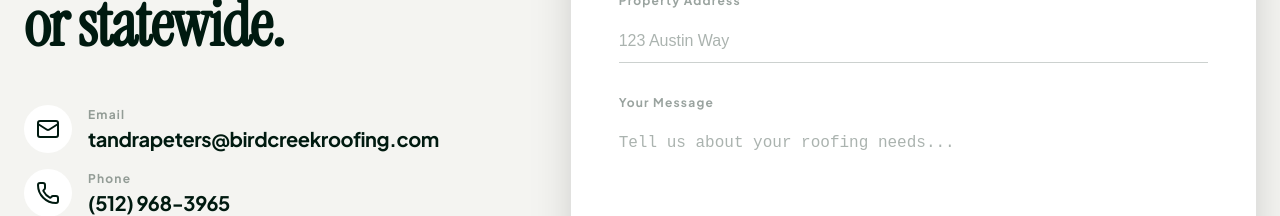
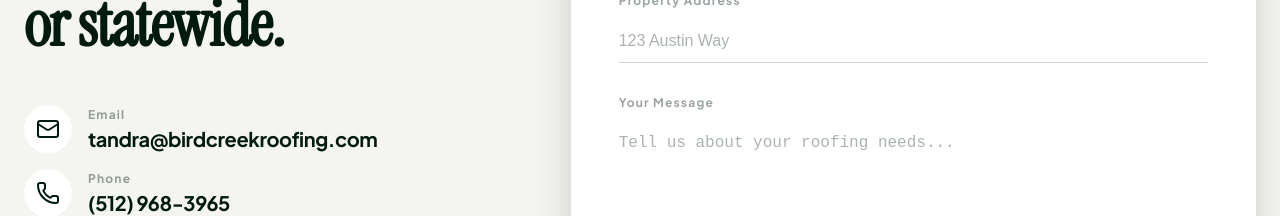
Before and after one commit to dallasbpeters/tandra-peters-consulting, a React (Vite) app: page / in a window 1280 px wide. Shown: the part 7280-7496 px from the top of the page. Built offline with nearby package versions, Linux system fonts and the light colour scheme; no server answers.

Commit message:
Update contact email address in Contact and SeoStructuredData components
- Changed the email address from "tandrapeters@birdcreekroofing.com" to "tandra@birdcreekroofing.com" in both the Contact and SeoStructuredData components for consistency and accuracy.

```diff
--- a/src/components/Contact.tsx
+++ b/src/components/Contact.tsx
@@ -11,7 +11,7 @@
 export const Contact = ({
   tagline = "Contact the consultant",
   title = "Request a free roofing consultation in Austin or statewide.",
-  email = "tandrapeters@birdcreekroofing.com",
+  email = "tandra@birdcreekroofing.com",
   phone = "(512) 968-3965",
   location = "Austin, Texas",
   serviceOptions = CONTACT_SERVICE_OPTIONS,
--- a/src/components/SeoStructuredData.tsx
+++ b/src/components/SeoStructuredData.tsx
@@ -25,7 +25,7 @@
         "BirdCreek Roofing consultant in Austin, Texas: roof assessments, insurance claim advocacy, and project oversight—with installation by the same BirdCreek team.",
       url,
       telephone: "+1-512-968-3965",
-      email: "tandrapeters@birdcreekroofing.com",
+      email: "tandra@birdcreekroofing.com",
       areaServed: [
         {
           "@type": "City",
```
